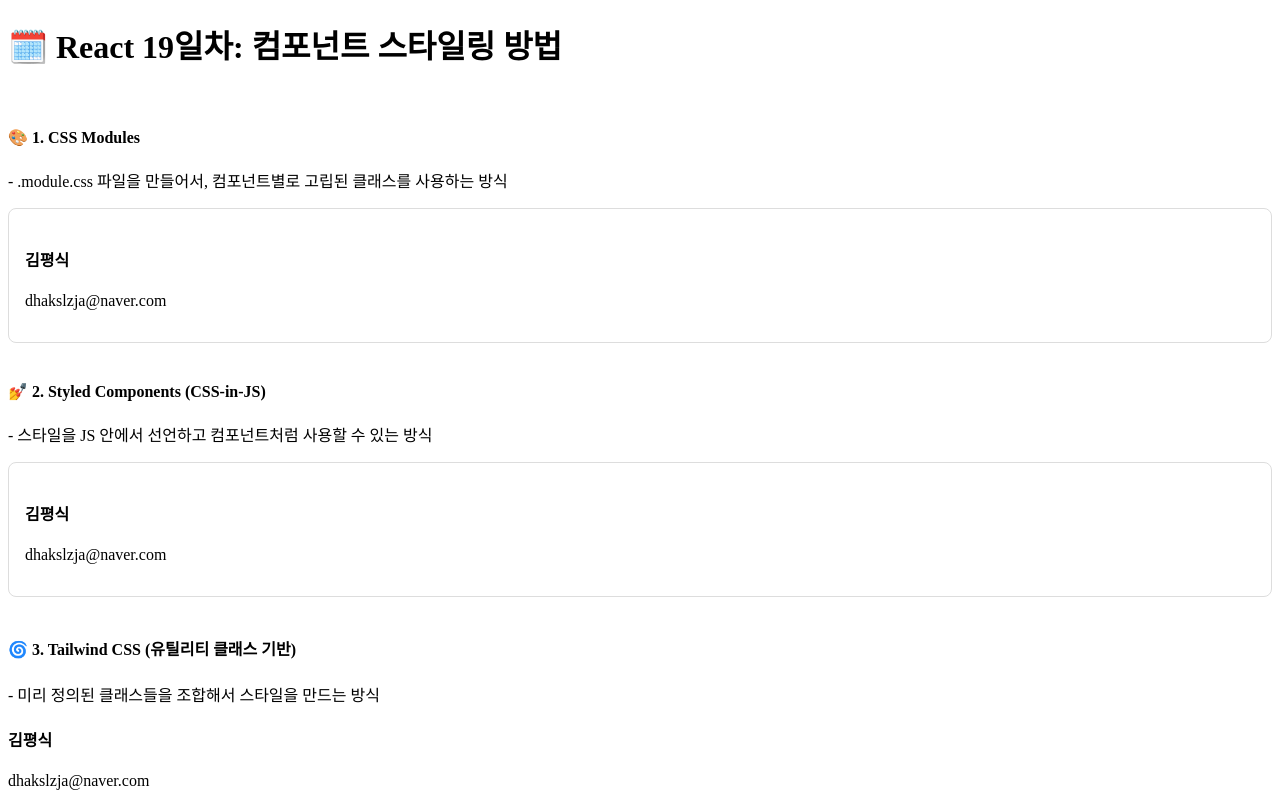
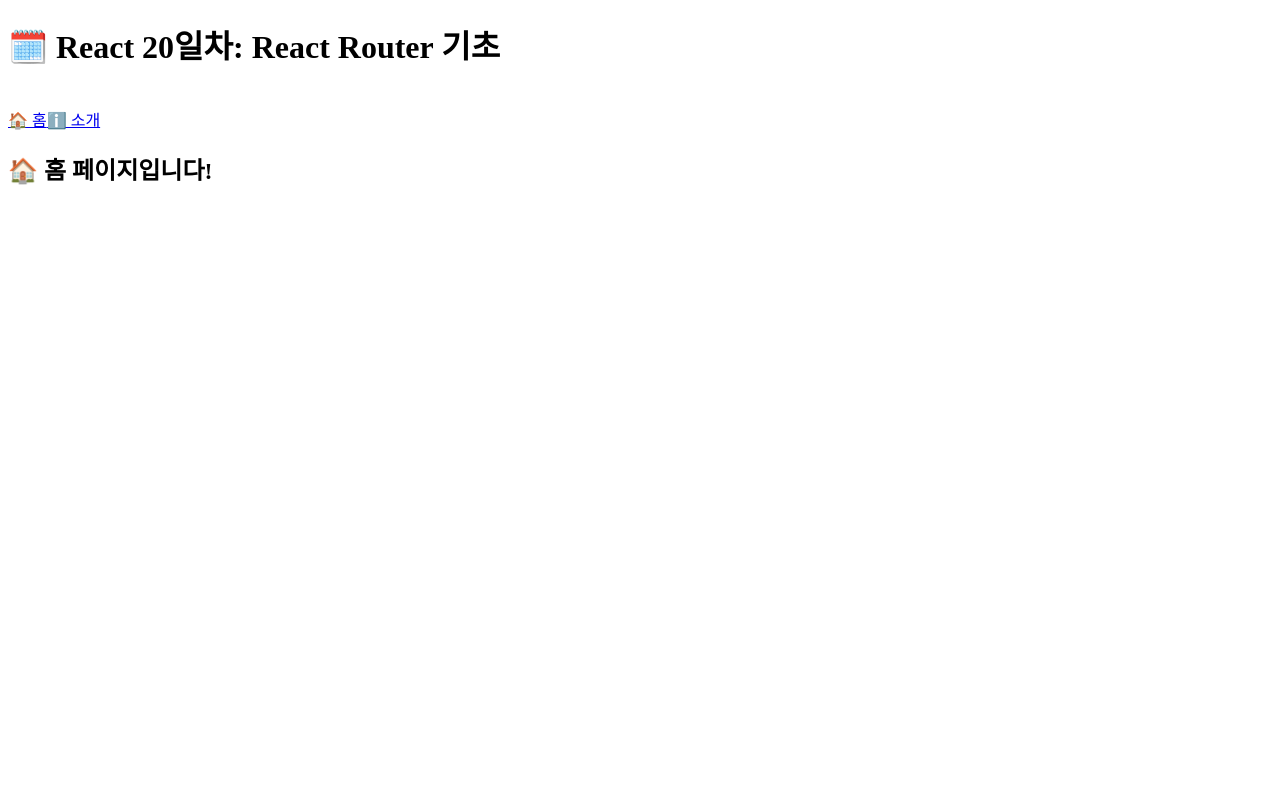
Before and after one commit to kimsigi/react, a React (Vite) app: page / in a window 1280 px wide. Built offline with nearby package versions, Linux system fonts and the light colour scheme; the HTML template or start-up script is replaced by a standard one.

Commit message:
day20 commit

```diff
--- a/package.json
+++ b/package.json
@@ -14,6 +14,7 @@
     "axois": "^0.0.1-security",
     "react": "^19.1.0",
     "react-dom": "^19.1.0",
+    "react-router-dom": "^7.6.2",
     "styled-components": "^6.1.18"
   },
   "devDependencies": {
--- a/src/App.tsx
+++ b/src/App.tsx
@@ -17,6 +17,7 @@
 import Day17App from "./components/day17/Day17App.tsx";
 import Day18App from "./components/day18/Day18App.tsx";
 import Day19App from "./components/day19/Day19App.tsx";
+import Day20App from "./components/day20/Day20App.tsx";
 
 export default function App() {
   return (
@@ -59,8 +60,10 @@
       <hr /><hr />
       <Day18App />
       <hr /><hr />
-      */}
-        <Day19App />
+      <Day19App />
+      <hr /><hr />
+        */}
+        <Day20App />
     </>
   )
 }
--- /dev/null
+++ b/src/components/day20/About.tsx
@@ -0,0 +1,3 @@
+export default function About() {
+    return <h2>ℹ️ 소개 페이지입니다!</h2>;
+}
--- /dev/null
+++ b/src/components/day20/Day20App.tsx
@@ -0,0 +1,22 @@
+import {BrowserRouter, Link, Route, Routes} from "react-router-dom";
+import Home from "./Home.tsx";
+import About from "./About.tsx";
+
+export default function Day20App() {
+    return (
+        <>
+            <h1>🗓️ React 20일차: React Router 기초</h1>
+            <br />
+            <BrowserRouter>
+                <nav className="p-4 bg-gray-100 flex gap-4">
+                    <Link to="/">🏠 홈</Link>
+                    <Link to="/about">ℹ️ 소개</Link>
+                </nav>
+                <Routes>
+                    <Route path="/" element={<Home />} />
+                    <Route path="/about" element={<About />} />
+                </Routes>
+            </BrowserRouter>
+        </>
+    );
+}
--- /dev/null
+++ b/src/components/day20/Home.tsx
@@ -0,0 +1,3 @@
+export default function Home() {
+    return <h2>🏠 홈 페이지입니다!</h2>;
+}
```
Also changed, not shown: 1 other file (tests, documents, lock files or other folders).
